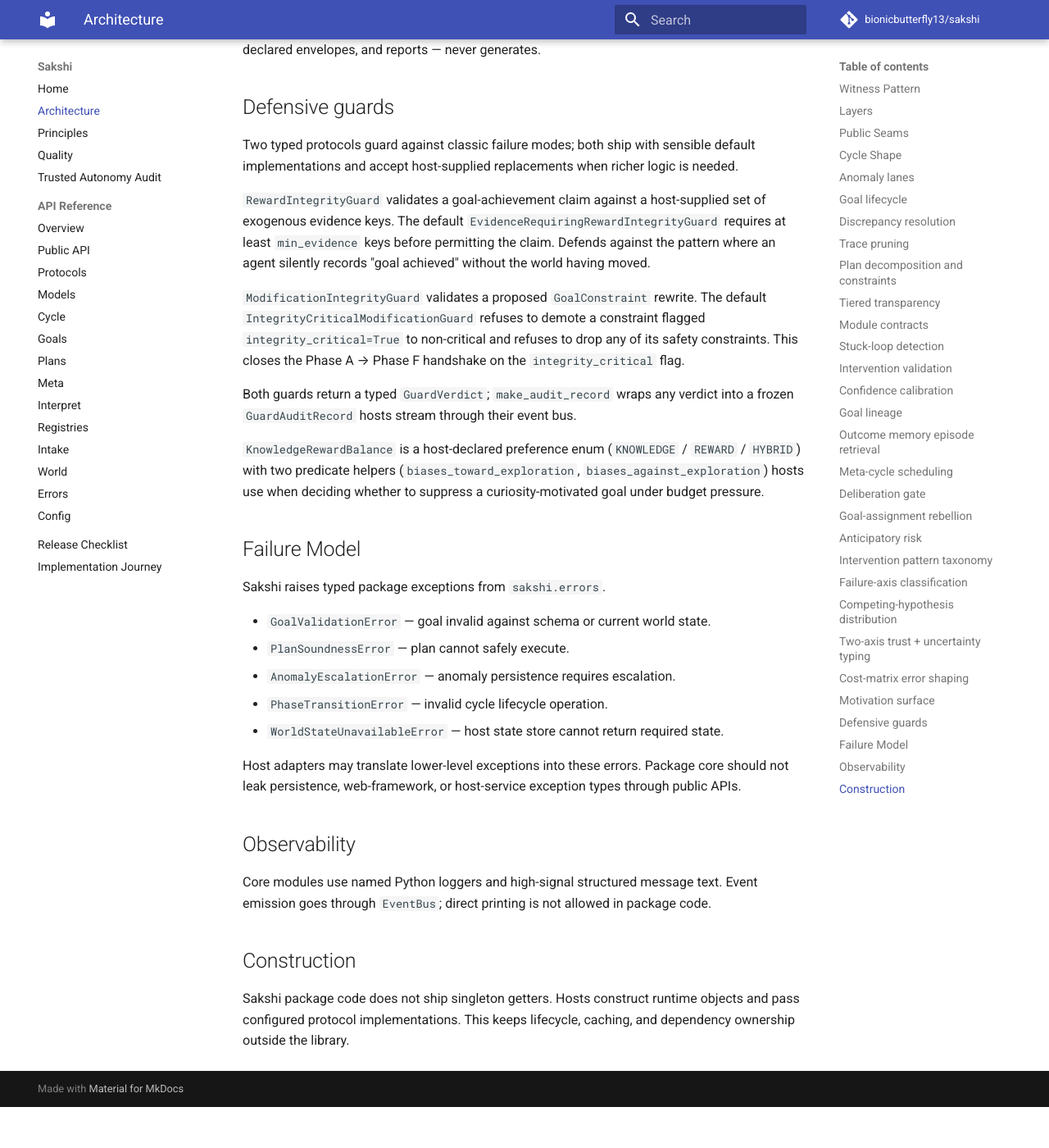
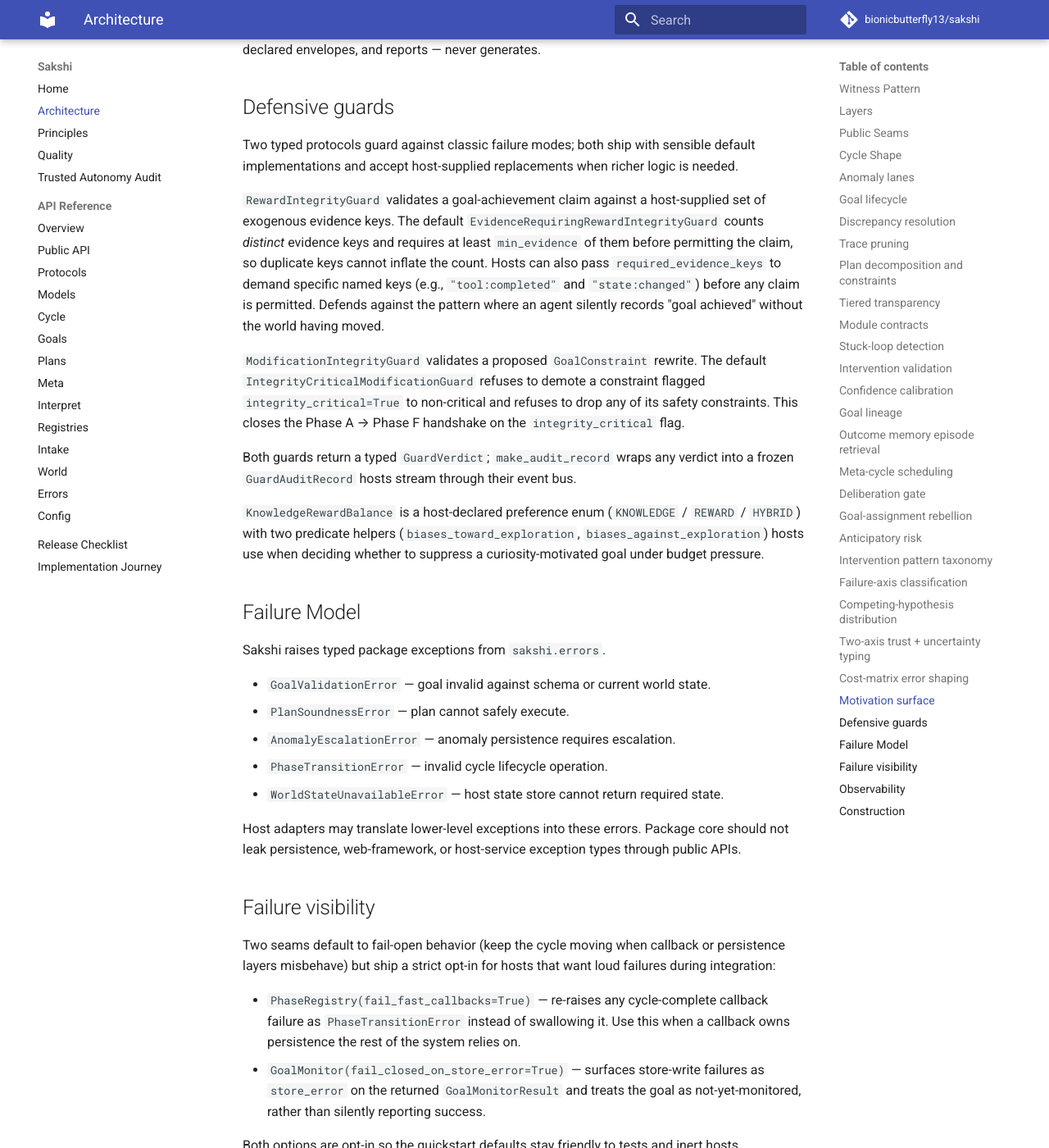
Before and after one commit to bionicbutterfly13/sakshi, an MkDocs documentation site: the page built from docs/architecture.md, in a window 1280 px wide and 1400 px high, scrolled down 8674 px. Shown: the whole window at 82% size. Built offline with MkDocs 1.6.1 and Material for MkDocs 9.7.7, drawn with Linux system fonts in a browser that asks for light colours; comment, search, counter and statistics services are not loaded; before the commit the page ends 10024 px from its top, so only the background shows below that; some of the changed text lies outside the part shown.

Commit message:
docs: document failure-visibility opt-ins and reward-guard named-key requirement

```diff
--- a/docs/architecture.md
+++ b/docs/architecture.md
@@ -246,7 +246,7 @@
 
 Two typed protocols guard against classic failure modes; both ship with sensible default implementations and accept host-supplied replacements when richer logic is needed.
 
-`RewardIntegrityGuard` validates a goal-achievement claim against a host-supplied set of exogenous evidence keys. The default `EvidenceRequiringRewardIntegrityGuard` requires at least ``min_evidence`` keys before permitting the claim. Defends against the pattern where an agent silently records "goal achieved" without the world having moved.
+`RewardIntegrityGuard` validates a goal-achievement claim against a host-supplied set of exogenous evidence keys. The default `EvidenceRequiringRewardIntegrityGuard` counts *distinct* evidence keys and requires at least ``min_evidence`` of them before permitting the claim, so duplicate keys cannot inflate the count. Hosts can also pass ``required_evidence_keys`` to demand specific named keys (e.g., ``"tool:completed"`` and ``"state:changed"``) before any claim is permitted. Defends against the pattern where an agent silently records "goal achieved" without the world having moved.
 
 `ModificationIntegrityGuard` validates a proposed `GoalConstraint` rewrite. The default `IntegrityCriticalModificationGuard` refuses to demote a constraint flagged ``integrity_critical=True`` to non-critical and refuses to drop any of its safety constraints. This closes the Phase A → Phase F handshake on the ``integrity_critical`` flag.
 
@@ -266,6 +266,22 @@
 
 Host adapters may translate lower-level exceptions into these errors. Package core should not leak persistence, web-framework, or host-service exception types through public APIs.
 
+## Failure visibility
+
+Two seams default to fail-open behavior (keep the cycle moving when callback or
+persistence layers misbehave) but ship a strict opt-in for hosts that want
+loud failures during integration:
+
+- `PhaseRegistry(fail_fast_callbacks=True)` — re-raises any cycle-complete
+  callback failure as `PhaseTransitionError` instead of swallowing it. Use
+  this when a callback owns persistence the rest of the system relies on.
+- `GoalMonitor(fail_closed_on_store_error=True)` — surfaces store-write
+  failures as `store_error` on the returned `GoalMonitorResult` and treats
+  the goal as not-yet-monitored, rather than silently reporting success.
+
+Both options are opt-in so the quickstart defaults stay friendly to tests
+and inert hosts.
+
 ## Observability
 
 Core modules use named Python loggers and high-signal structured message text. Event emission goes through `EventBus`; direct printing is not allowed in package code.
```
